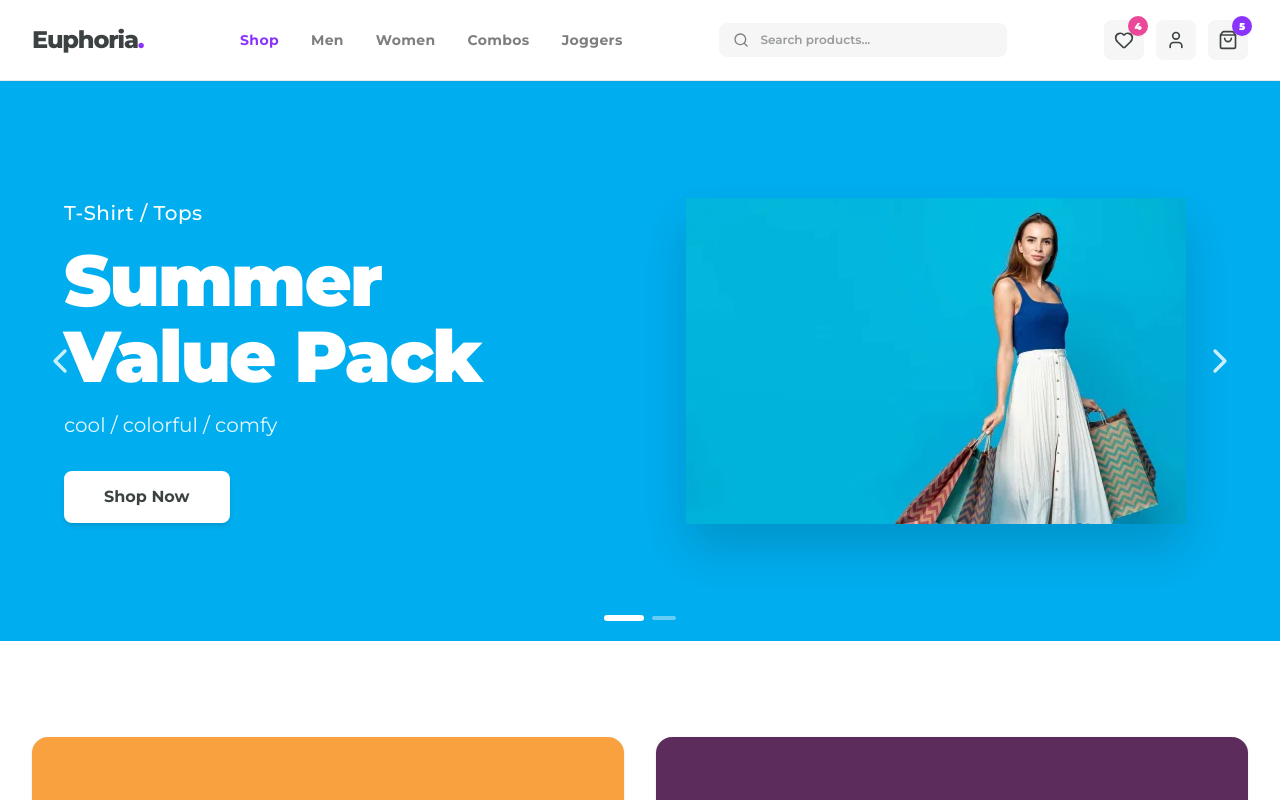
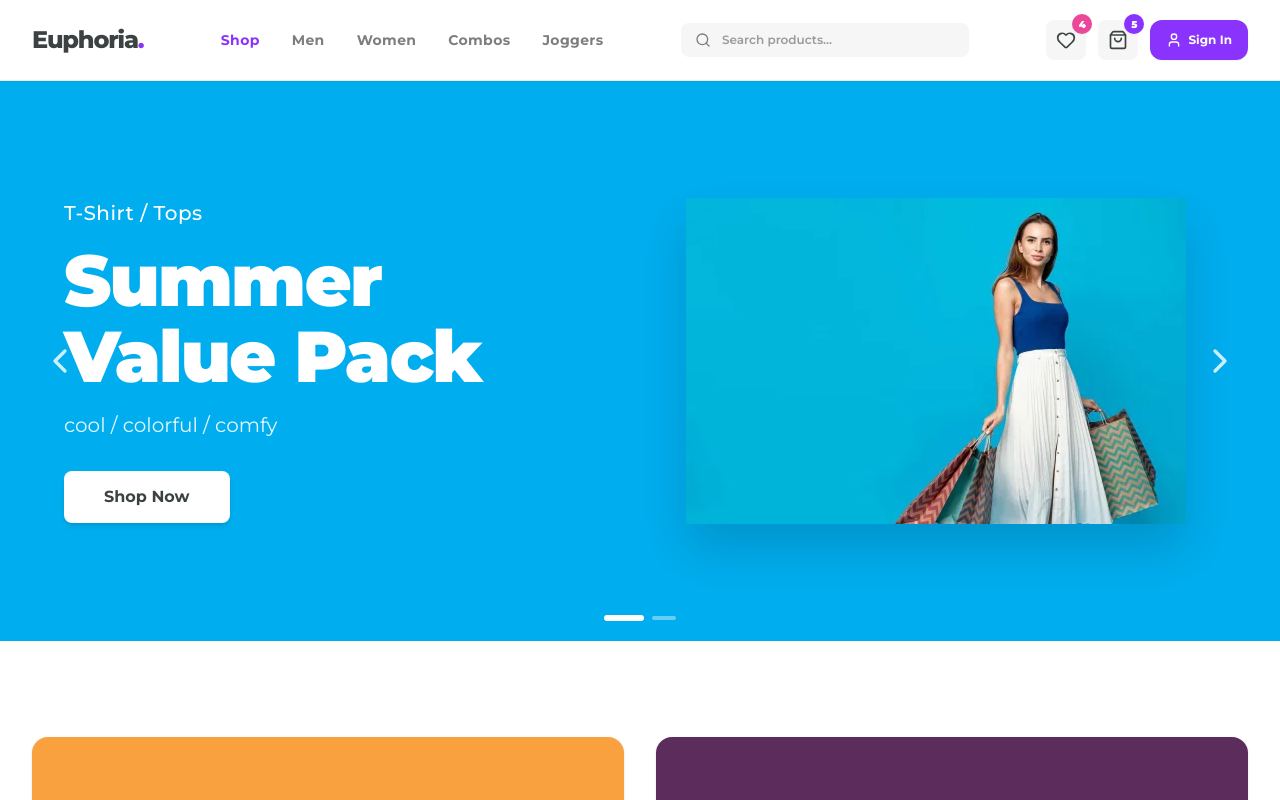
Before and after one commit to cozy-bit/euphoria-fashion, a React (Vite) app: page / in a window 1280 px wide. Shown: the top 800 px of the page. Built offline with nearby package versions, Linux system fonts and the light colour scheme.

Commit message:
fix: resolve cart NaN and quantity issue from wishlist, add cart badge, and auth header state

```diff
--- a/src/components/layout/Header.jsx
+++ b/src/components/layout/Header.jsx
@@ -4,11 +4,12 @@ import { Search, Heart, ShoppingBag, User, Menu, X } from 'lucide-react';
 import { useCart } from '../../context/CartContext';
 import { useWishlist } from '../../context/WishlistContext';
 import { useAuth } from '../../context/AuthContext';
+import defaultAvatar from '../../assets/images/tolibov/contact-details/user-profile-avatar.webp';
 
 export default function Header() {
   const { cartCount } = useCart();
   const { wishlistCount } = useWishlist();
-  const { user } = useAuth();
+  const { user, isAuthenticated, logout } = useAuth();
   const [searchQuery, setSearchQuery] = useState('');
   const [mobileMenuOpen, setMobileMenuOpen] = useState(false);
   const navigate = useNavigate();
@@ -91,22 +92,14 @@ export default function Header() {
               to="/wishlist"
               className="relative w-10 h-10 rounded-lg bg-[#F6F6F6] hover:bg-[#8A33FD]/10 text-[#3C4242] hover:text-[#8A33FD] flex items-center justify-center transition-colors"
               aria-label="Wishlist"
+              title="My Wishlist"
             >
               <Heart className="w-5 h-5" />
               {wishlistCount > 0 && (
-                <span className="absolute -top-1 -right-1 bg-[#EC4899] text-white text-[10px] font-black w-5 h-5 rounded-full flex items-center justify-center shadow-xs">
+                <span className="absolute -top-1.5 -right-1.5 bg-[#EC4899] text-white text-[10px] font-black min-w-5 h-5 px-1 rounded-full flex items-center justify-center shadow-xs">
                   {wishlistCount}
                 </span>
               )}
-            </Link>
-
-            {/* User Profile */}
-            <Link
-              to="/profile"
-              className="w-10 h-10 rounded-lg bg-[#F6F6F6] hover:bg-[#8A33FD]/10 text-[#3C4242] hover:text-[#8A33FD] flex items-center justify-center transition-colors"
-              aria-label="User Profile"
-            >
-              <User className="w-5 h-5" />
             </Link>
 
             {/* Cart Bag */}
@@ -114,14 +107,41 @@ export default function Header() {
               to="/cart"
               className="relative w-10 h-10 rounded-lg bg-[#F6F6F6] hover:bg-[#8A33FD]/10 text-[#3C4242] hover:text-[#8A33FD] flex items-center justify-center transition-colors"
               aria-label="Shopping Cart"
+              title="My Shopping Cart"
             >
               <ShoppingBag className="w-5 h-5" />
               {cartCount > 0 && (
-                <span className="absolute -top-1 -right-1 bg-[#8A33FD] text-white text-[10px] font-black w-5 h-5 rounded-full flex items-center justify-center shadow-xs">
+                <span className="absolute -top-1.5 -right-1.5 bg-[#8A33FD] text-white text-[10px] font-black min-w-5 h-5 px-1 rounded-full flex items-center justify-center shadow-xs">
                   {cartCount}
                 </span>
               )}
             </Link>
+
+            {/* User Profile / Sign In */}
+            {isAuthenticated ? (
+              <Link
+                to="/profile"
+                className="w-10 h-10 rounded-full overflow-hidden border-2 border-[#8A33FD] hover:ring-2 hover:ring-[#8A33FD]/40 transition-all flex items-center justify-center bg-[#F6F6F6] shrink-0 active:scale-95 shadow-xs"
+                aria-label="User Profile"
+                title={user?.name ? `${user.name} (My Profile)` : 'My Profile'}
+              >
+                <img
+                  src={user?.avatar || defaultAvatar}
+                  alt={user?.name || 'Profile'}
+                  className="w-full h-full object-cover"
+                />
+              </Link>
+            ) : (
+              <Link
+                to="/signin"
+                className="h-10 px-4 rounded-xl bg-[#8A33FD] text-white text-xs font-bold hover:bg-[#6610F2] transition-all shadow-xs flex items-center gap-1.5 active:scale-95 shrink-0"
+                aria-label="Sign In"
+                title="Sign In to your account"
+              >
+                <User className="w-4 h-4" />
+                <span className="hidden sm:inline">Sign In</span>
+              </Link>
+            )}
           </div>
         </div>
 
@@ -150,7 +170,7 @@ export default function Header() {
               </Link>
             ))}
 
-            <div className="pt-2 border-t border-[#F6F6F6] flex gap-2">
+            <div className="pt-2 border-t border-[#F6F6F6] flex items-center gap-3">
               <Link
                 to="/orders"
                 onClick={() => setMobileMenuOpen(false)}
@@ -159,13 +179,40 @@ export default function Header() {
                 My Orders
               </Link>
               <span className="text-[#BEBCBD]">•</span>
+              {isAuthenticated ? (
+                <>
+                  <Link
+                    to="/profile"
+                    onClick={() => setMobileMenuOpen(false)}
+                    className="text-xs font-bold text-[#8A33FD] py-1.5 flex items-center gap-1.5"
+                  >
+                    <img
+                      src={user?.avatar || defaultAvatar}
+                      alt="Avatar"
+                      className="w-4 h-4 rounded-full object-cover border border-[#8A33FD]"
+                    />
+                    <span>{user?.name || 'My Profile'}</span>
+                  </Link>
+                  <span className="text-[#BEBCBD]">•</span>
+                  <button
+                    onClick={() => {
+                      logout();
+                      setMobileMenuOpen(false);
+                    }}
+                    className="text-xs font-bold text-red-500 hover:text-red-700 py-1.5 cursor-pointer"
+                  >
+                    Logout
+                  </button>
+                </>
+              ) : (
                 <Link
                   to="/signin"
                   onClick={() => setMobileMenuOpen(false)}
-                className="text-xs font-bold text-[#807D7E] hover:text-[#8A33FD] py-1.5"
+                  className="text-xs font-bold text-[#8A33FD] py-1.5"
                 >
                   Sign In
                 </Link>
+              )}
             </div>
           </div>
         )}
--- a/src/components/ui/ProductCard.jsx
+++ b/src/components/ui/ProductCard.jsx
@@ -21,7 +21,7 @@ export default function ProductCard({ product, className = '' }) {
   const handleAddToCartClick = (e) => {
     e.preventDefault();
     e.stopPropagation();
-    addToCart(product, 1, product.sizes?.[0] || 'M', 'Default');
+    addToCart(product, product.sizes?.[0] || 'M', product.colors?.[0] || 'Default', 1);
   };
 
   return (
--- a/src/context/AuthContext.jsx
+++ b/src/context/AuthContext.jsx
@@ -1,4 +1,5 @@
 import React, { createContext, useContext, useState } from 'react';
+import defaultAvatar from '../assets/images/tolibov/contact-details/user-profile-avatar.webp';
 
 const AuthContext = createContext();
 
@@ -15,9 +16,13 @@ const getUsers = () => {
 
 const getCurrentUser = () => {
   try {
-    return JSON.parse(
-      localStorage.getItem(CURRENT_USER_KEY) || 'null'
-    );
+    const raw = localStorage.getItem(CURRENT_USER_KEY);
+    if (!raw) return null;
+    const parsed = JSON.parse(raw);
+    if (parsed && !parsed.avatar) {
+      parsed.avatar = defaultAvatar;
+    }
+    return parsed;
   } catch {
     return null;
   }
@@ -54,7 +59,7 @@ export function AuthProvider({ children }) {
       phone: normalizedPhone,
       password,
       email: '',
-      avatar: '',
+      avatar: defaultAvatar,
       address: {
         firstName: '',
         lastName: '',
@@ -103,6 +108,10 @@ export function AuthProvider({ children }) {
         success: false,
         message: 'Incorrect phone number or password.'
       };
+    }
+
+    if (!foundUser.avatar) {
+      foundUser.avatar = defaultAvatar;
     }
 
     localStorage.setItem(
--- a/src/context/CartContext.jsx
+++ b/src/context/CartContext.jsx
@@ -50,13 +50,35 @@ export function CartProvider({ children }) {
   const [discountAmount, setDiscountAmount] = useState(30.00); // $30 savings matching Screenshot 2
   const [shippingFee] = useState(5.00);
 
-  const addToCart = (product, size = 'M', color = 'Default', quantity = 1) => {
+  const addToCart = (product, arg2 = 'M', arg3 = 'Default', arg4 = 1) => {
+    if (!product) return;
+
+    let size = 'M';
+    let color = 'Default';
+    let quantity = 1;
+
+    // Support both signatures:
+    // (product, size, color, quantity) AND (product, quantity, size, color)
+    if (typeof arg2 === 'number') {
+      quantity = Math.max(1, Math.round(arg2) || 1);
+      size = typeof arg3 === 'string' && arg3.trim() && arg3 !== 'Default' ? arg3 : 'M';
+      color = typeof arg4 === 'string' && arg4.trim() ? arg4 : (product.colors?.[0] || 'Default');
+    } else {
+      size = typeof arg2 === 'string' && arg2.trim() ? arg2 : 'M';
+      color = typeof arg3 === 'string' && arg3.trim() ? arg3 : (product.colors?.[0] || 'Default');
+      quantity = typeof arg4 === 'number' ? Math.max(1, Math.round(arg4) || 1) : 1;
+    }
+
+    const priceNum = typeof product.price === 'number'
+      ? product.price
+      : parseFloat(String(product.price).replace(/[^0-9.]/g, '')) || 0;
+
     setCartItems(prev => {
       const existing = prev.find(item => item.id === product.id && item.selectedSize === size);
       if (existing) {
         return prev.map(item =>
           item.id === product.id && item.selectedSize === size
-            ? { ...item, quantity: item.quantity + quantity }
+            ? { ...item, quantity: (Number(item.quantity) || 1) + quantity }
             : item
         );
       }
@@ -64,6 +86,7 @@ export function CartProvider({ children }) {
         ...prev,
         {
           ...product,
+          price: priceNum,
           cartId: `cart-${Date.now()}-${Math.random()}`,
           selectedSize: size,
           selectedColor: color,
@@ -83,7 +106,8 @@ export function CartProvider({ children }) {
       prev
         .map(item => {
           if (item.cartId === cartId) {
-            const newQty = item.quantity + delta;
+            const currentQty = Number(item.quantity) || 1;
+            const newQty = currentQty + delta;
             return newQty > 0 ? { ...item, quantity: newQty } : null;
           }
           return item;
@@ -105,9 +129,15 @@ export function CartProvider({ children }) {
     return { success: false, message: 'Invalid coupon code' };
   };
 
-  const cartSubtotal = cartItems.reduce((acc, item) => acc + item.price * item.quantity, 0);
+  const cartSubtotal = cartItems.reduce(
+    (acc, item) => acc + (Number(item.price) || 0) * (Number(item.quantity) || 1),
+    0
+  );
   const grandTotal = Math.max(0, cartSubtotal + shippingFee - (appliedCoupon ? discountAmount : 0));
-  const cartCount = cartItems.reduce((acc, item) => acc + item.quantity, 0);
+  const cartCount = cartItems.reduce(
+    (acc, item) => acc + (Number(item.quantity) || 1),
+    0
+  );
 
   return (
     <CartContext.Provider
--- a/src/context/WishlistContext.jsx
+++ b/src/context/WishlistContext.jsx
@@ -39,7 +39,7 @@ export function WishlistProvider({ children }) {
   };
 
   const moveToCart = (product) => {
-    addToCart(product, 1, 'M', 'Default');
+    addToCart(product, 'M', product.colors?.[0] || 'Default', 1);
     removeFromWishlist(product.id);
   };
 
```
Also changed, not shown: src/pages/cart/CartPage.jsx (+7 -4 lines), src/pages/product-detail/ProductDetailPage.jsx (+12 -0 lines). Lines whose indentation alone changed are shown as unchanged.
